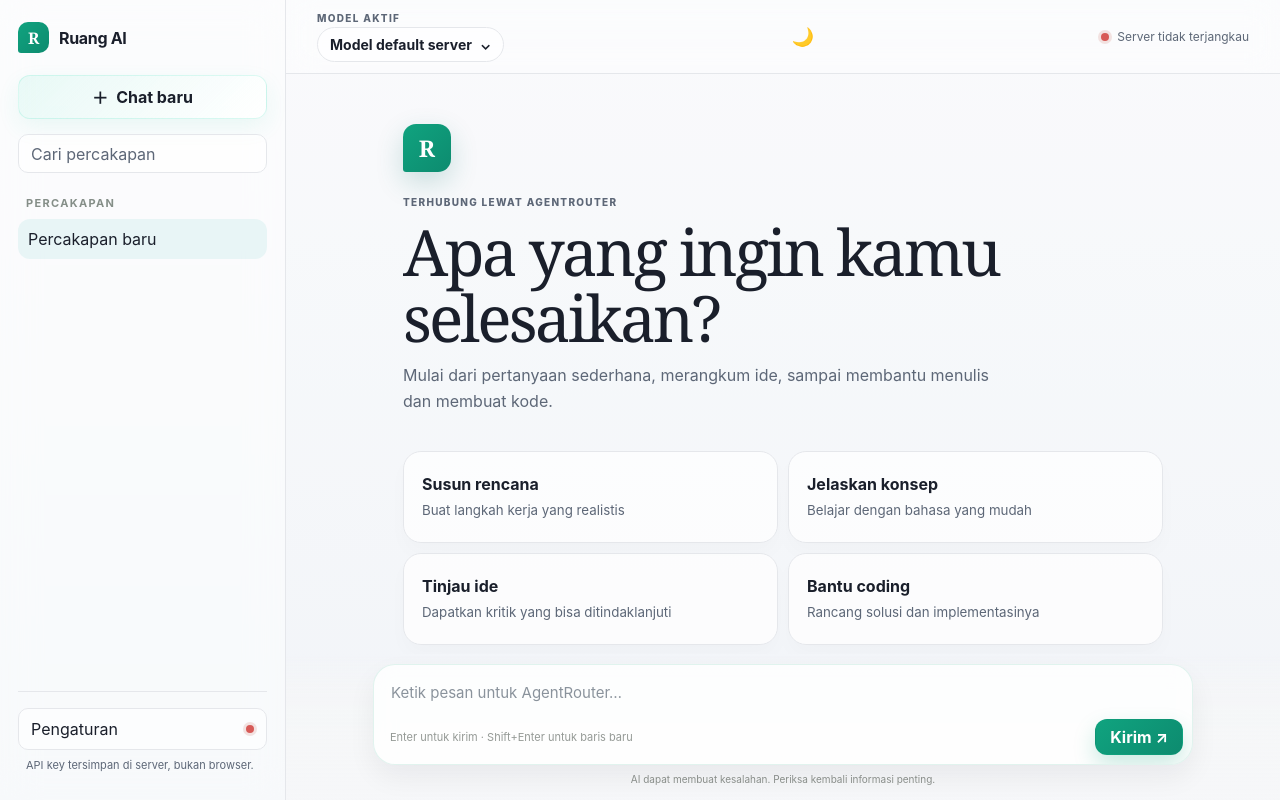
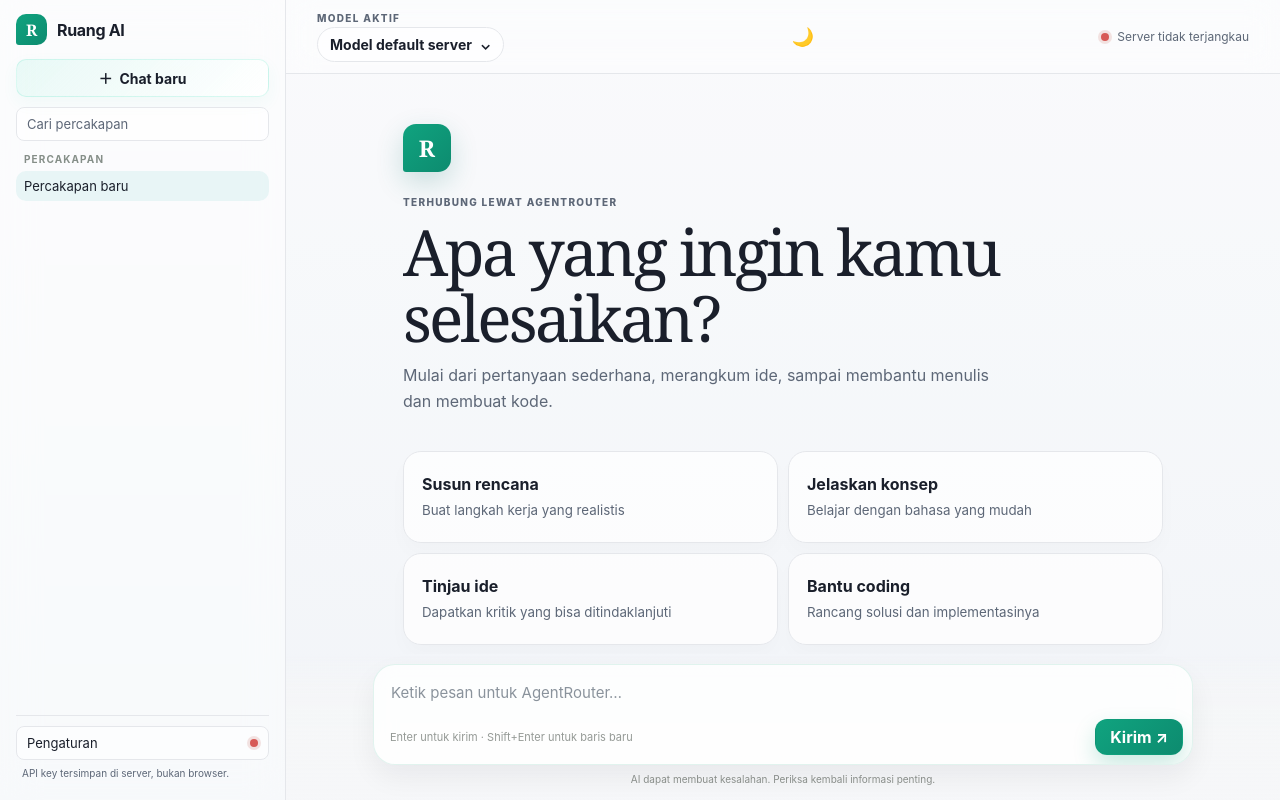
Before and after one commit to inyanlioe-beep/chatbot, a website: page public/index.html in a window 1280 px wide. Drawn offline with nearby package versions, Linux system fonts and the light colour scheme; no server answers.

Commit message:
modified:   public/styles.css

```diff
--- a/public/styles.css
+++ b/public/styles.css
@@ -91,7 +91,7 @@ textarea:focus-visible {
   display: flex;
   min-height: 0;
   flex-direction: column;
-  padding: 22px 18px 18px;
+  padding: 14px 16px 14px;
   background: rgba(255, 255, 255, 0.55);
   color: var(--ink);
   border-right: 1px solid var(--line);
@@ -120,7 +120,7 @@ textarea:focus-visible {
 
 .brand-row {
   justify-content: space-between;
-  margin-bottom: 22px;
+  margin-bottom: 14px;
 }
 
 .brand {
@@ -166,16 +166,17 @@ textarea:focus-visible {
   display: flex;
   align-items: center;
   justify-content: center;
-  gap: 8px;
+  gap: 7px;
   width: 100%;
-  min-height: 44px;
+  min-height: 38px;
   border: 1px solid rgba(93, 226, 194, 0.22);
-  border-radius: 12px;
+  border-radius: 10px;
   background: linear-gradient(135deg, rgba(93, 226, 194, 0.12), rgba(255, 255, 255, 0.92));
   color: var(--ink);
   cursor: pointer;
   font-weight: 700;
-  box-shadow: 0 8px 22px rgba(45, 201, 169, 0.09);
+  font-size: 14px;
+  box-shadow: 0 6px 16px rgba(45, 201, 169, 0.06);
   transition: transform 150ms ease, box-shadow 150ms ease, border-color 150ms ease;
 }
 
@@ -192,7 +193,7 @@ textarea:focus-visible {
 
 .search-box {
   display: block;
-  margin-top: 15px;
+  margin-top: 10px;
 }
 
 .search-label {
@@ -205,12 +206,13 @@ textarea:focus-visible {
 
 .search-box input {
   width: 100%;
-  height: 39px;
+  height: 34px;
   border: 1px solid var(--line);
-  border-radius: 10px;
+  border-radius: 8px;
   background: rgba(255, 255, 255, 0.6);
   color: var(--ink);
-  padding: 0 12px;
+  padding: 0 10px;
+  font-size: 13px;
 }
 
 .search-box input::placeholder {
@@ -218,11 +220,11 @@ textarea:focus-visible {
 }
 
 .history-heading {
-  margin: 23px 8px 9px;
+  margin: 12px 8px 6px;
   color: #858e88;
-  font-size: 11px;
+  font-size: 10px;
   font-weight: 750;
-  letter-spacing: 0.12em;
+  letter-spacing: 0.11em;
   text-transform: uppercase;
 }
 
@@ -234,9 +236,9 @@ textarea:focus-visible {
 }
 
 .conversation-row {
-  gap: 3px;
-  margin-bottom: 3px;
-  border-radius: 12px;
+  gap: 2px;
+  margin-bottom: 2px;
+  border-radius: 10px;
   transition: background 150ms ease, transform 150ms ease;
 }
 
@@ -257,10 +259,11 @@ textarea:focus-visible {
   color: var(--ink);
   cursor: pointer;
   overflow: hidden;
-  padding: 10px 6px 10px 10px;
+  padding: 7px 4px 7px 8px;
   text-align: left;
   text-overflow: ellipsis;
   white-space: nowrap;
+  font-size: 13px;
 }
 
 .conversation-delete {
@@ -269,8 +272,8 @@ textarea:focus-visible {
   background: transparent;
   color: #969e99;
   cursor: pointer;
-  font-size: 12px;
-  padding: 8px;
+  font-size: 11px;
+  padding: 5px;
 }
 
 .conversation-row:hover .conversation-delete,
@@ -287,7 +290,7 @@ textarea:focus-visible {
 
 .sidebar-footer {
   margin-top: auto;
-  padding-top: 16px;
+  padding-top: 10px;
   border-top: 1px solid var(--line);
 }
 
@@ -300,16 +303,17 @@ textarea:focus-visible {
   background: rgba(255, 255, 255, 0.55);
   color: var(--ink);
   cursor: pointer;
-  padding: 10px 12px;
+  padding: 8px 10px;
   text-align: left;
-  border-radius: 10px;
+  border-radius: 8px;
+  font-size: 13px;
 }
 
 .sidebar-footer p {
-  margin: 8px;
+  margin: 6px;
   color: var(--muted);
-  font-size: 11px;
-  line-height: 1.45;
+  font-size: 10px;
+  line-height: 1.4;
 }
 
 .main-panel {
```
